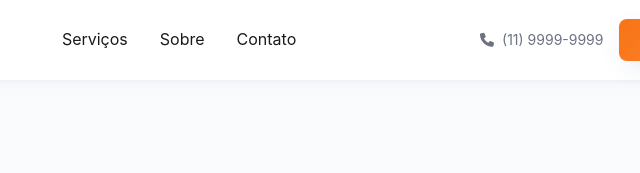
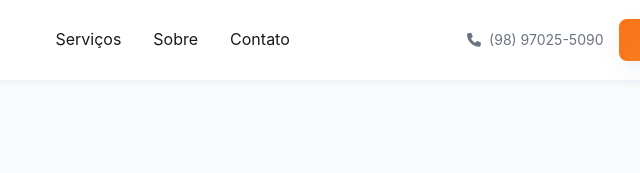
Before and after one commit to tarlisondev/mdmontagens, a plain HTML site: page index.html in a window 1280 px wide. Shown: the top 173 px of the page, 412-1052 px from the left. Drawn offline with Linux system fonts and the light colour scheme.

Commit message:
Update index.html

```diff
--- a/index.html
+++ b/index.html
@@ -35,7 +35,7 @@
                 <div class="header-contact">
                     <div class="phone-info">
                         <i class="fas fa-phone"></i>
-                        <span>(11) 9999-9999</span>
+                        <span>(98) 97025-5090</span>
                     </div>
                     <button class="btn btn-cta">Solicitar Orçamento</button>
                 </div>
```
